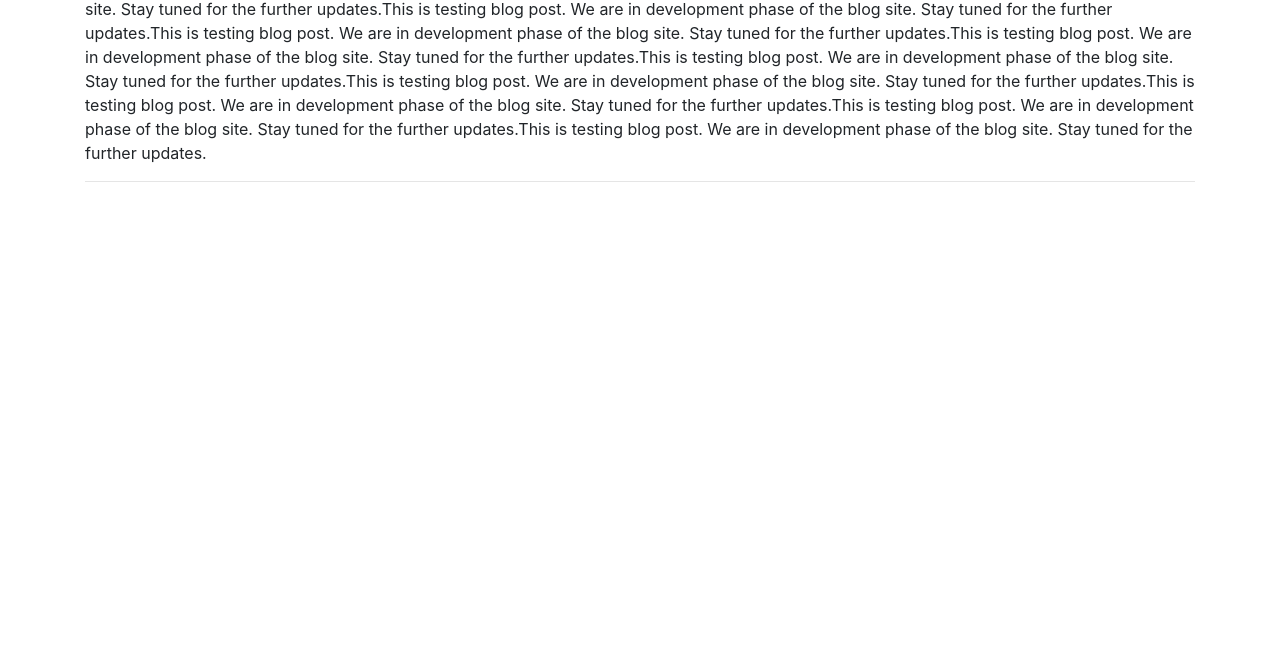
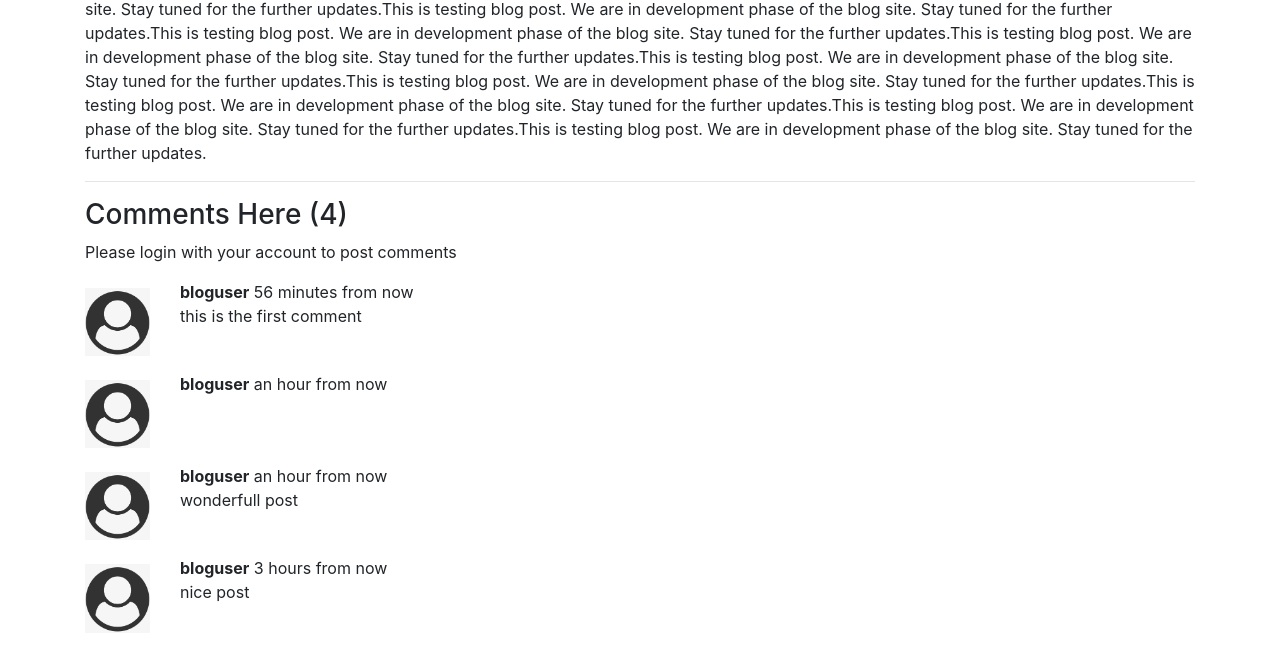
Before and after one commit to vicky-patel7/bloggingsite, a Django app: a page that uses templates/myblog/blogPost.html in a window 1280 px wide. Shown: the part 329-978 px from the top of the page. Before the commit the page ends 511 px from the top, so only its background shows below. Run offline with Django 4.2, Linux system fonts and the light colour scheme; data comes from the database, SQL or seed files in the repository; both versions use the stored data as it was after the commit; some libraries are stand-ins or nearby versions.

Commit message:
commenting on a post done

```diff
--- a/blog/urls.py
+++ b/blog/urls.py
@@ -16,6 +16,15 @@ Including another URLconf
 from django.contrib import admin
 from django.urls import path, include
 
+#used to change the admin pannel text
+admin.site.site_header = "myBlogSitePannel"
+admin.site.site_title = "Administrative Pannel"
+admin.site.index_title = "Welcome to myBlog Admin"
+
+
+
+
+
 urlpatterns = [
     path('admin/', admin.site.urls),
     path('', include('home.urls')),
--- a/myblog/admin.py
+++ b/myblog/admin.py
@@ -1,4 +1,5 @@
 from django.contrib import admin
-from myblog.models import Post
+from myblog.models import Post, BlogComment
 # Register your models here.
 admin.site.register(Post)
+admin.site.register(BlogComment)
--- a/myblog/models.py
+++ b/myblog/models.py
@@ -1,5 +1,7 @@
+from tkinter import CASCADE
 from django.db import models
-
+from django.contrib.auth.models import User
+from django.utils.timezone import now
 # Create your models here.
 class Post(models.Model):
     sno= models.AutoField(primary_key=True)
@@ -11,3 +13,14 @@ class Post(models.Model):
 
     def __str__(self):
         return self.title + ' by ' + self.author
+
+class BlogComment(models.Model):
+    sno = models.AutoField(primary_key=True)
+    comment = models.TextField()
+    user = models.ForeignKey(User, on_delete=models.CASCADE)
+    post = models.ForeignKey(Post, on_delete=models.CASCADE)
+    parent = models.ForeignKey('self', on_delete=models.CASCADE, null = True)
+    timestamp = models.DateTimeField(default=now)
+
+    def __str__(self):
+        return self.comment[0:15] + " by " + self.user.username
--- a/myblog/urls.py
+++ b/myblog/urls.py
@@ -3,6 +3,7 @@ from django.urls import path
 from . import views
 
 urlpatterns = [
+    path('postComment', views.postComment, name = 'postComent'),
     path('', views.blogHome, name='blogHome'),
     path('<str:slug>', views.blogPost, name='blogPost'),
 ]
--- a/myblog/views.py
+++ b/myblog/views.py
@@ -1,6 +1,7 @@
 # from http.client import HTTPResponse
-from django.shortcuts import render, HttpResponse
-from myblog.models import Post
+from django.shortcuts import render, HttpResponse, redirect
+from myblog.models import Post, BlogComment
+from django.contrib import messages
 # Create your views here.
 def blogHome(request):
     allPosts = Post.objects.all()
@@ -11,6 +12,20 @@ def blogHome(request):
 
 def blogPost(request, slug):
     post = Post.objects.filter(slug = slug).first()
-    context = {'post':post}
+    comments = BlogComment.objects.filter(post = post)
+    context = {'post':post, 'comments':comments, 'user' : request.user}
     # print(post)
     return render(request, 'myblog/blogPost.html', context)
+
+
+def postComment(request):
+    if request.method == "POST":
+        comment = request.POST.get('comment')
+        user = request.user
+        postSno = request.POST.get('postSno')
+        post = Post.objects.get(sno = postSno)
+
+        comment = BlogComment(comment=comment, user = user, post = post)
+        comment.save()
+        messages.success(request, "You comment has been successfully posted")
+    return redirect(f"/blog/{post.slug}")
--- a/templates/myblog/blogPost.html
+++ b/templates/myblog/blogPost.html
@@ -1,6 +1,7 @@
 {% extends 'base.html' %}
 {% block title %}BlogPost{% endblock title %}
 {% block body %}
+{% load humanize %}
 <div class="container my-3">
   <div class="blog-post">
     <h2 class="blog-post-title">{{post.title}}</h2>
@@ -10,4 +11,36 @@
     <hr>
   </div>
 </div>
+
+<div class="container">
+  <h3>Comments Here ({{comments.count}})</h3>
+
+  {% if user.is_authenticated %}
+    <form action="/blog/postComment" method="post">
+      {% csrf_token %}
+      <div class="form-group">
+        <label for="exampleInputEmail">Post Comment</label>
+        <input type="text" class="form-control" name = "comment" placeholder="Comment Here">
+      </div>
+      <input type="hidden" name="postSno" value="{{post.sno}}">
+      <input type="submit" value="Submit">
+    </form>
+    {% else %}
+    <p>Please login with your account to post comments</p>
+  {% endif %}
+
+
+
+  {% for comment in comments %}
+  <div class="row my-3">
+    <div class="col-md-1">
+      <img src="/static/img/user.png" alt="" class = "w-100 mt-2" >
+    </div>
+    <div class="col-md-11"><b>{{comment.user.username}}</b> {{comment.timestamp | naturaltime}} <br>{{comment.comment}}</div>
+  </div>
+
+  {% endfor %}
+</div>
+
+
 {% endblock %}
```
Also changed, not shown: blog/settings.py (+9 -0 lines), db.sqlite3, myblog/migrations/0003_blogcomment.py (added), static/img/user.png (added). Lines whose indentation alone changed are shown as unchanged.
